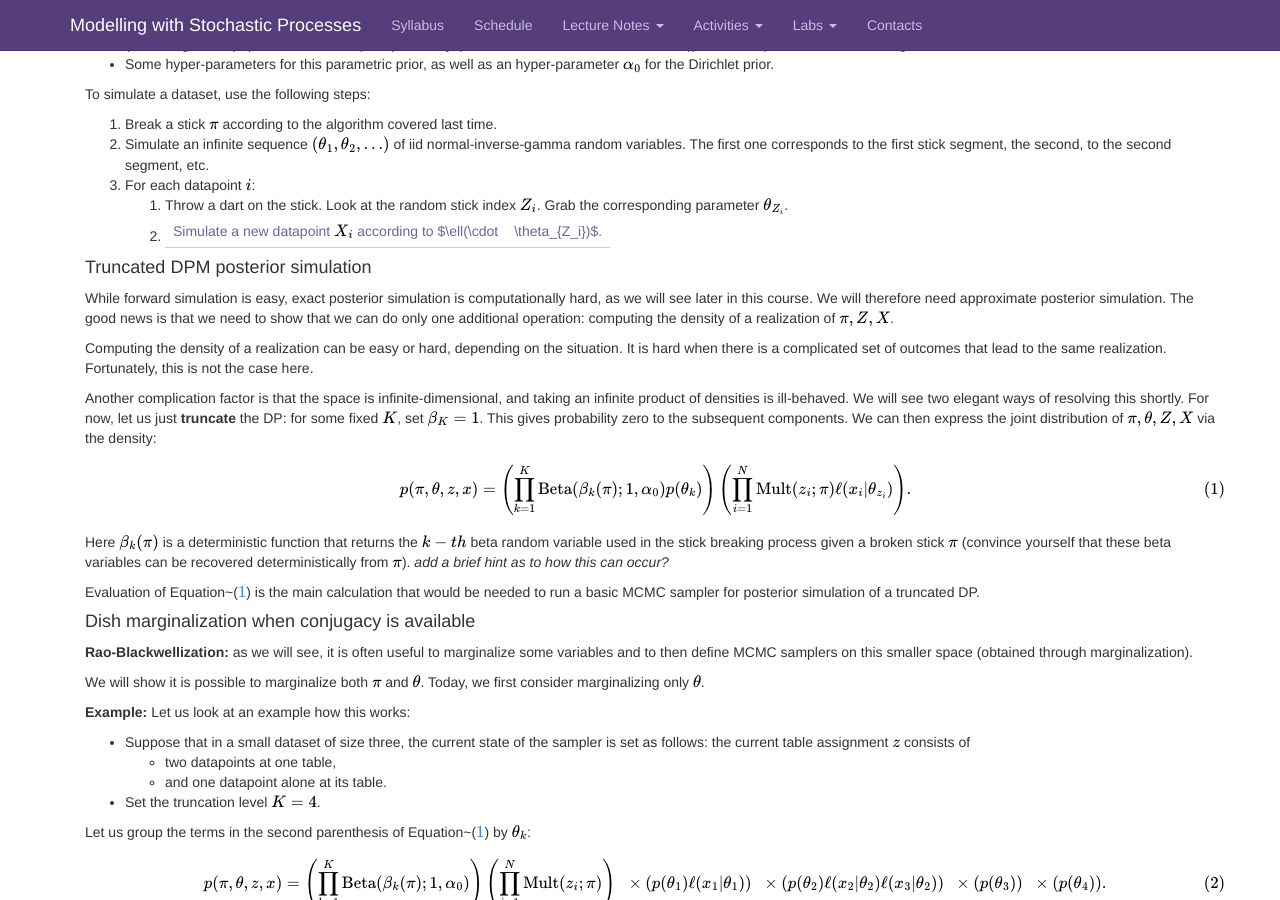
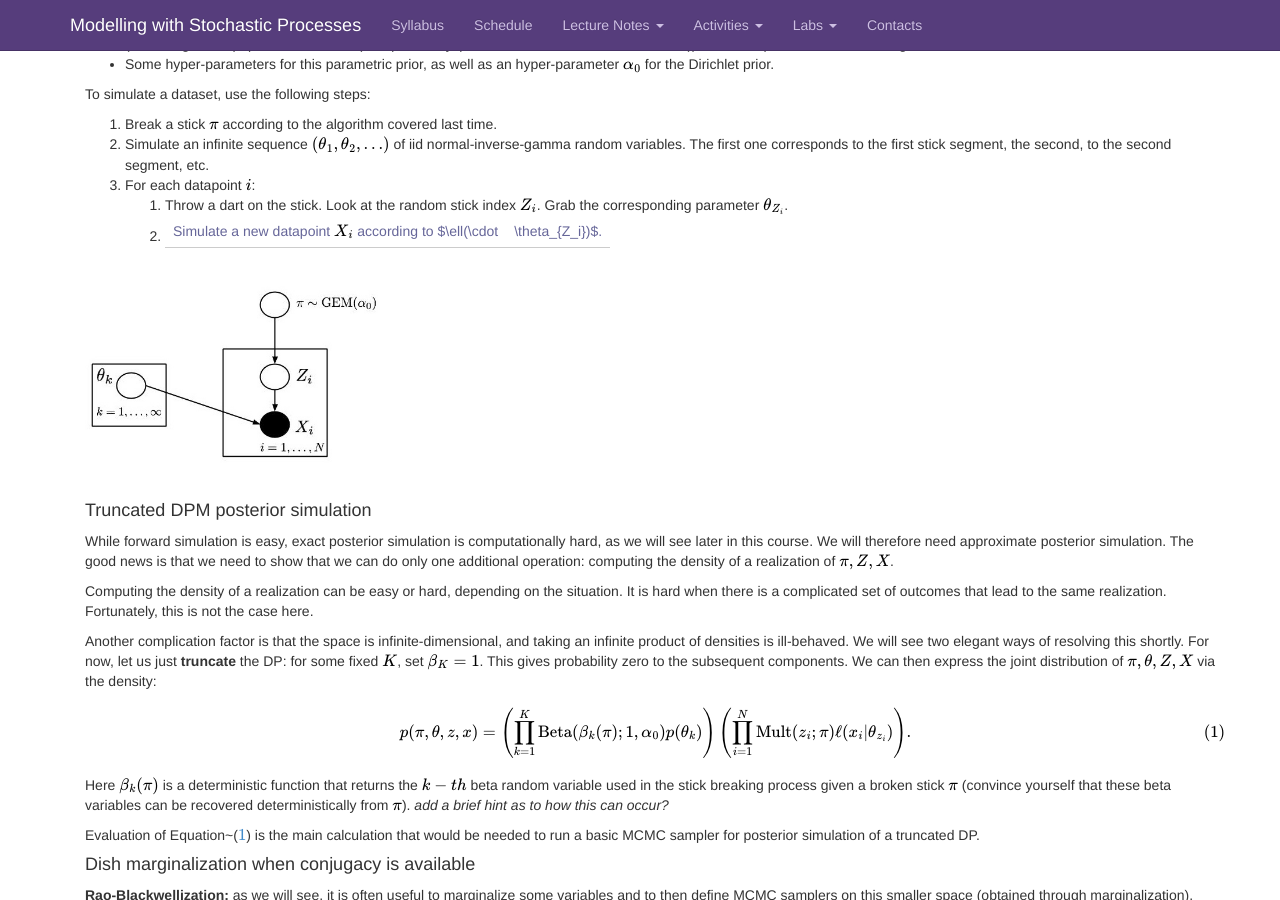
Before and after one commit to snowdj/stochastic_process_notes, a Jekyll site: the page built from _posts/2014-01-14-notes-lecture4.md, in a window 1280 px wide and 900 px high, scrolled down 428 px. Built offline with Jekyll 4.4.1, drawn with Linux system fonts in a browser that asks for light colours; nearby versions of some CDN libraries; Markdown is read by kramdown in place of the engine named in the settings; formulas are drawn with MathJax 3; comment, search, counter and statistics services are not loaded.

Commit message:
add generated gm representation

```diff
--- a/_posts/2014-01-14-notes-lecture4.md
+++ b/_posts/2014-01-14-notes-lecture4.md
@@ -29,6 +29,8 @@ To simulate a dataset, use the following steps:
 3. For each datapoint $i$:
      1. Throw a dart on the stick. Look at the random stick index $Z\_i$. Grab the corresponding parameter $\theta\_{Z\_i}$.
      2. Simulate a new datapoint $X\_i$ according to $\ell(\cdot | \theta\_{Z\_i})$.
+
+<img src="{{ site.url }}/images/dpm-gm.jpg" alt="DPMGM" style="width: 300px;"/>
 
 #### Truncated DPM posterior simulation
 
```
Also changed, not shown: images/dpm-gm.jpg (added).
